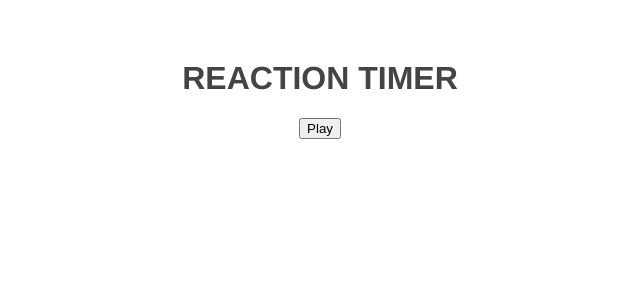
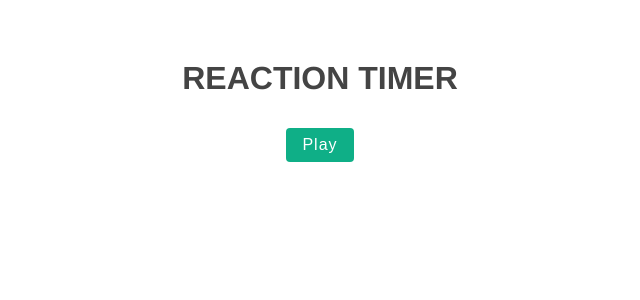
Before and after one commit to NNEUID/reaction-timer-vue3, a Vue app: page / in a window 1280 px wide. Shown: the top 300 px of the page, without its empty margins (320-960 px from the left). Built offline with nearby package versions, Linux system fonts and the light colour scheme.

Commit message:
add score messages and css

```diff
--- a/src/App.vue
+++ b/src/App.vue
@@ -45,4 +45,21 @@
   color: #444;
   margin-top: 60px;
 }
+
+button {
+  background: #0faf87;
+  color: white;
+  border: none;
+  padding: 8px 16px;
+  cursor: pointer;
+  border-radius: 4px;
+  font-size: 16px;
+  letter-spacing: 1px;
+  margin: 10px;
+}
+
+button[disabled] {
+  opacity: 0.5;
+  cursor: not-allowed;
+}
 </style>
--- a/src/components/Result.vue
+++ b/src/components/Result.vue
@@ -1,14 +1,36 @@
 <template>
-    <h5 class="score">Reaction time: {{ score }}ms</h5>
+  <div class="score">
+    <h5>Reaction time: {{ score }}ms</h5>
+    <p class="rank">{{ rank }}</p>
+  </div>
+
 </template>
-
 <script>
 export default {
-    props: ['score']
+  props: ['score'],
+  data() {
+    return {
+      rank: null
+    }
+  },
+  mounted() {
+    if (this.score < 250) {
+      this.rank = `Alla, Bossu!🙌🏽`
+    } else if(this.score < 400) {
+      this.rank = 'Uhuh, okay!👏🏾'
+    } else {
+      this.rank = 'Masa, why? Were you sleeping?😂'
+    }
+  }
 }
 </script>
 <style>
 .score {
-    text-align: center;
+  text-align: center;
+}
+.rank {
+  font-size: 1.4em;
+  color: #0faf87;
+  font-weight: bold;
 }
 </style>
```
